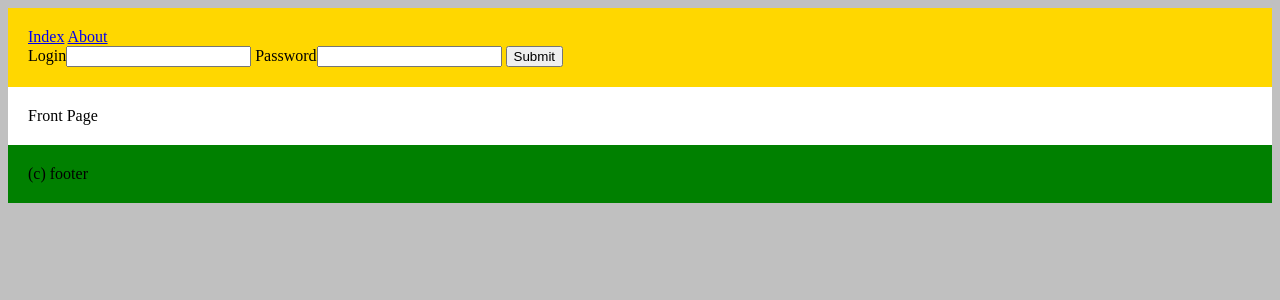
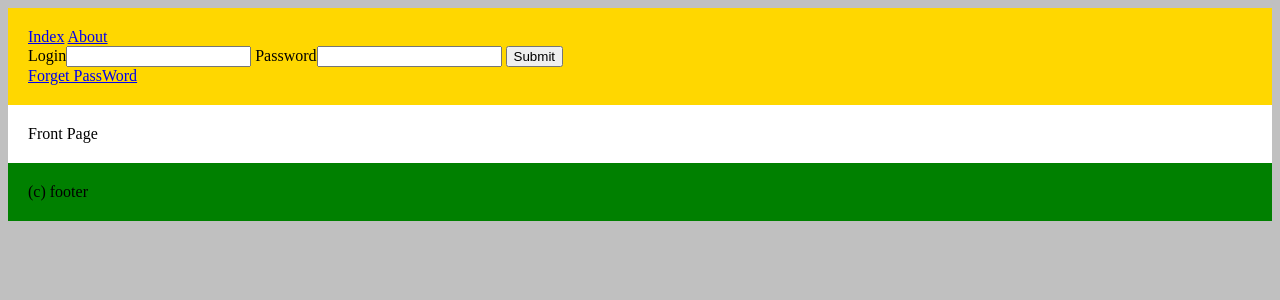
Before and after one commit to jameslee8611/CustomizedSocialPage, a PHP site: page /CustomizedSocialPage/ in a window 1280 px wide. Shown: the top 300 px of the page. Run offline with PHP 8.4, Linux system fonts and the light colour scheme.

Commit message:
add forget page

```diff
--- a/views/header.php
+++ b/views/header.php
@@ -18,6 +18,7 @@
                     <label>Password</label><input type="password" name="password"/>
                     <label></label><input type="submit" />
                 </form>
+                <a href="<?php echo URL; ?>forget">Forget PassWord</a>
             <?php endif; ?>
         </div>
         <div id="content">
```
